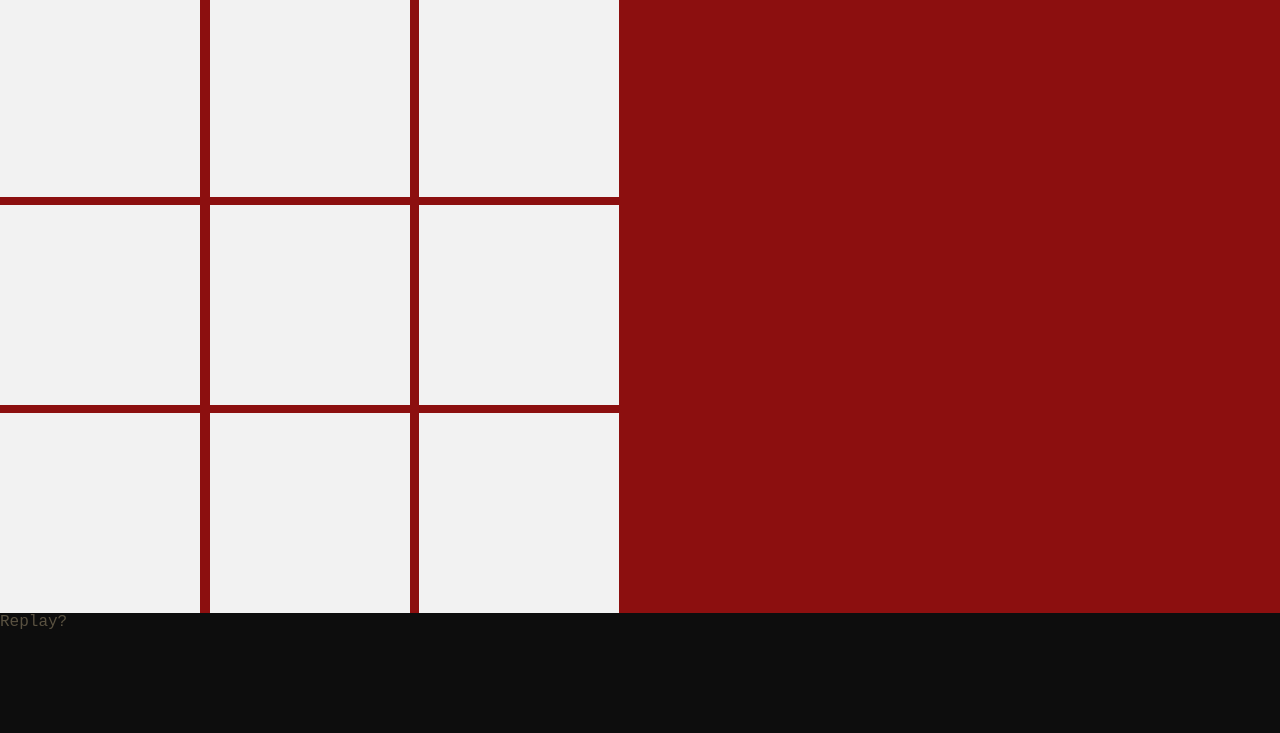
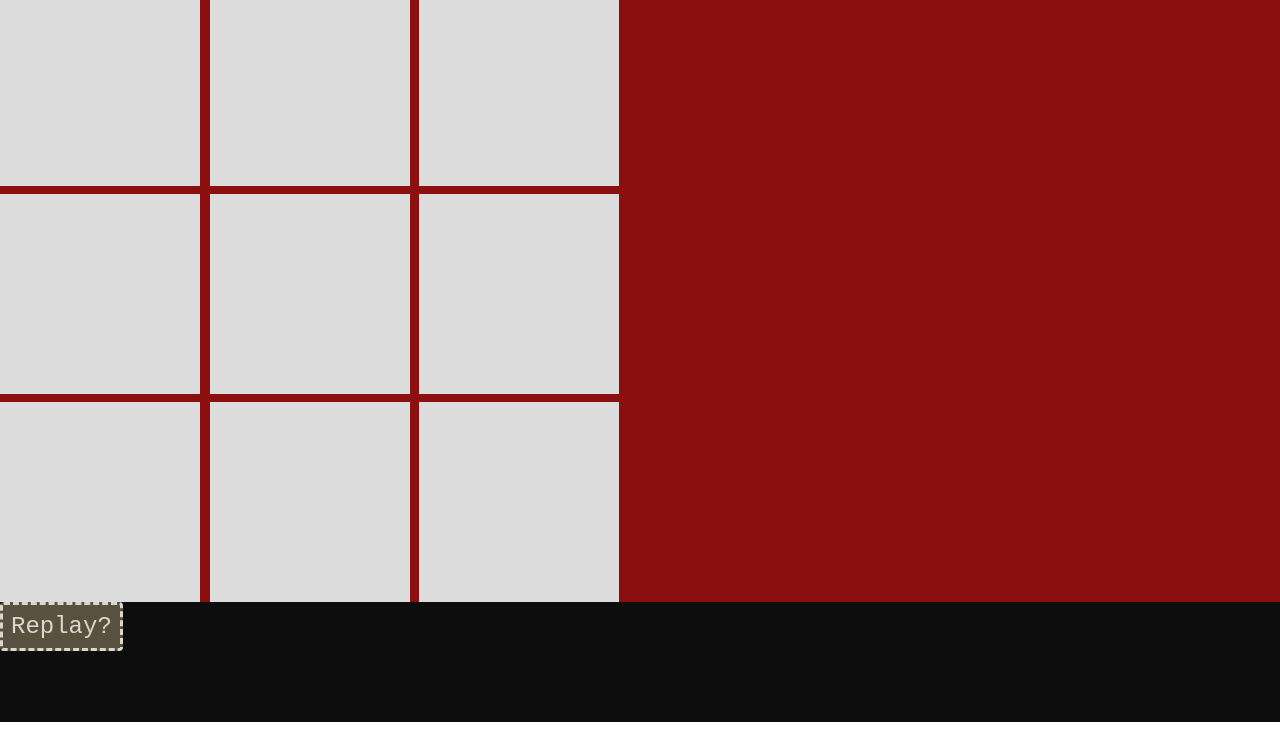
Before and after one commit to BlueCadet-3/tic-tac-toe, a plain HTML site: page index.html in a window 1280 px wide. Shown: the part 121-854 px from the top of the page. Drawn offline with Linux system fonts and the light colour scheme.

Commit message:
getClick function

```diff
--- a/css/main.css
+++ b/css/main.css
@@ -12,17 +12,21 @@
   --board: #8C0F0F;
   --txt-01: #D9D7CC;
   --txt-02: #F2F2F2;
+  --X: #1B3C59;
+  --O: #F24162;
 }
 
 header {
   background-color: var(--bg-main);
+  height: 10vmin;
   color: var(--txt-01);
   text-align: center;
-  font-size: 5vmin;
+  font-size: 4.5vmin;
 }
 
 #msg {
  background-color: var(--bg-acc);
+ vertical-align: center;
  color: var(--txt-02);
  text-align: center;
  font-size: 3vmin;
@@ -38,7 +42,7 @@ header {
   width: 100vmin;
   height: 25vmin;
   vertical-align: center;
-  align-items: stretch;
+  align-content: space-around;
   margin: 0 1vmin 1vmin 0;
 }
 
@@ -58,3 +62,19 @@ footer{
   height: 15vmin;
   color: var(--bg-acc);
 }
+
+#replay {
+  background-color: var(--bg-acc);
+  border: 3px dashed var(--txt-01);
+  border-radius: 4px;
+  padding: 1vmin;
+  font-size: 3vmin;
+  color: var(--txt-01);
+}
+
+#replay:hover {
+  background-color: var(--txt-01);
+  border-color: var(--board);
+  cursor: pointer;
+  color: var(--bg-main);
+}
--- a/index.html
+++ b/index.html
@@ -35,7 +35,9 @@
   </div>
   </section>
 
-  <footer id="replay">Replay?</footer>
+  <footer>
+    <button id="replay">Replay?<button>
+  </footer>
 
 </body>
 </html>
--- a/js/script.js
+++ b/js/script.js
@@ -2,8 +2,8 @@
 
 const COLOR = {
   'null': 'gainsboro',
-  '1': '#8C3A58',
-  '-1': '#1B3C59'
+  '1': 'Blue',
+  '-1': 'Green'
 }
 
 const WIN_COMBO = [
@@ -38,23 +38,44 @@ let winner;
 /*----- Cached Element References -----*/
 
 const msgEl = document.getElementById('msg');
-const boardEl = document.getElementById('board');
-const sqrEl = document.querySelectorAll('section div div');
-const replayBtn = document.getElementById('replay');
-
-
+const sqrEl = document.querySelectorAll('section > div > div');
 
 /*----- Event listeners -----*/
 
-
-
+document.querySelector('section').addEventListener('click', getClick);
+document.getElementById('replay').addEventListener('click', init);
 
 /*----- Functions -----*/
 
 function init() {
   board = [null, null, null, null, null, null, null, null, null],
   turn = 1,
-  winner = null;
+  winner = 1
+  render();
+}
+
+function render() {
+  board.forEach(function(sqr, idx) {
+    sqrEl[idx].style.background = COLOR[sqr];
+  });
+  if (winner === 'T') {
+    msgEl.innerHTML = `Cat's game!`;
+  } else if (winner) {
+    msgEl.innerHTML = `You did it ${COLOR[winner].toUpperCase()}!`;
+  } else {
+    msgEl.innerHTML = `${COLOR[turn].toUpperCase()}'s Turn`;
   }
+}
+
+function getClick(evt) {
+  const idx = parseInt(evt.target.id);
+  getWinner();
+}
+
+function getWinner() {
+  for (let i = 0; i < sqrEl.length; i++) {
+    console.log(i);
+  };
+}
 
 init();
```
